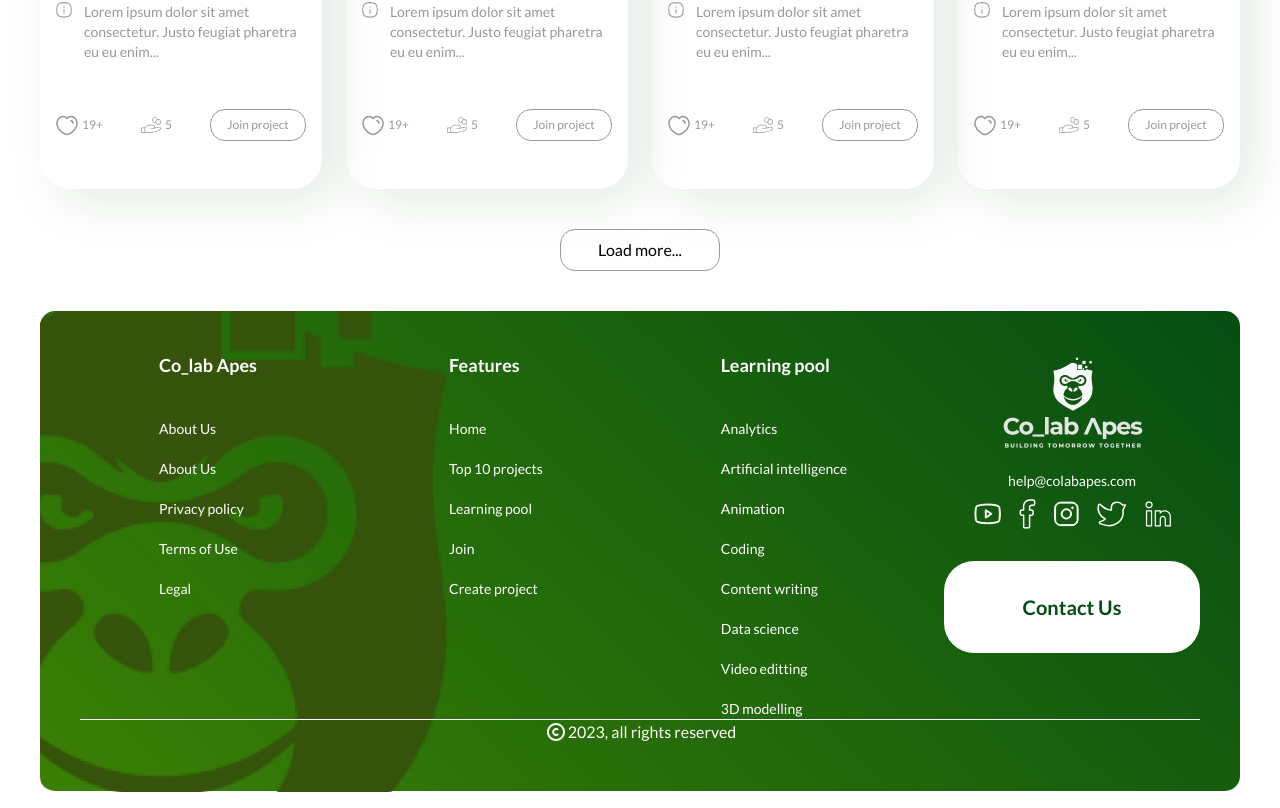
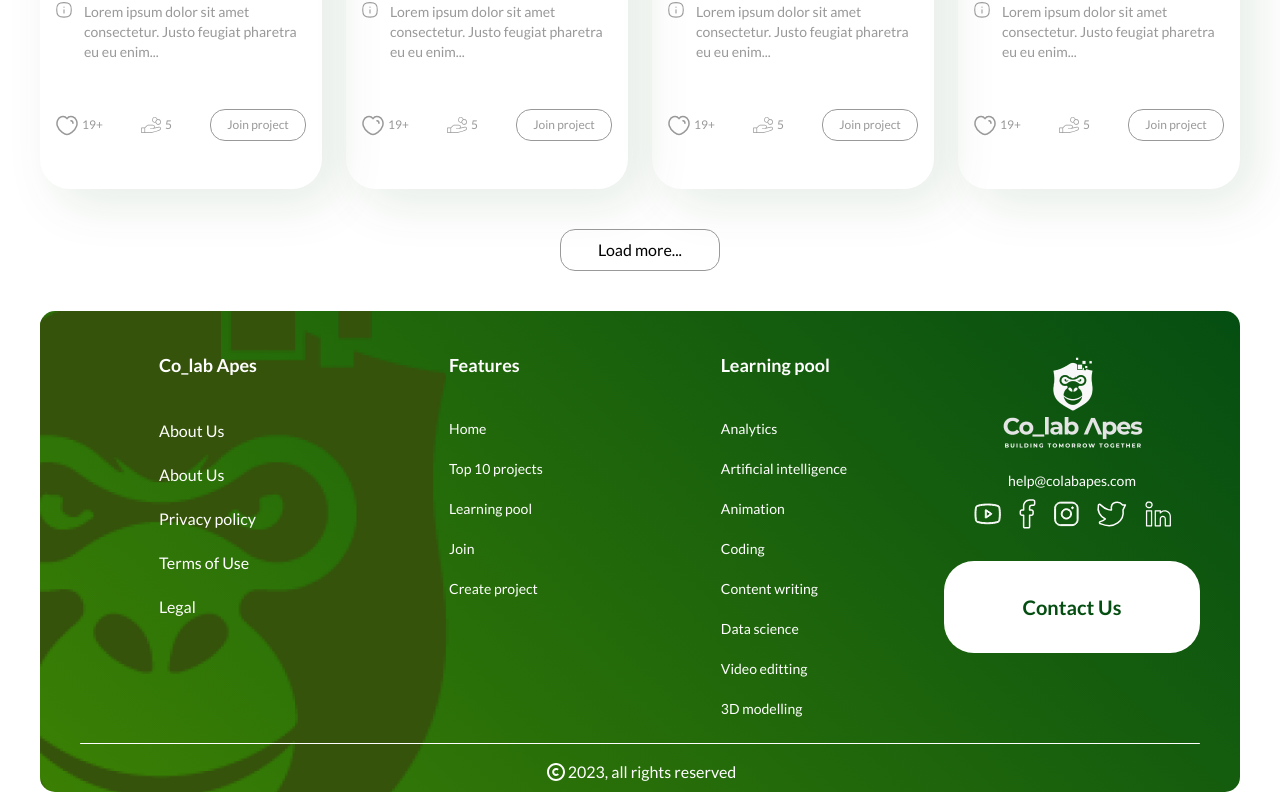
Before and after one commit to Colab-Apes/landingpage, a React (Create React App) app: page /home in a window 1280 px wide. Shown: the part 1835-2643 px from the top of the page. Built offline with nearby package versions, Linux system fonts and the light colour scheme.

Commit message:
removed bug

```diff
--- a/src/Components/HomePageComponents/Footer.jsx
+++ b/src/Components/HomePageComponents/Footer.jsx
@@ -14,30 +14,30 @@ const Footer = () => {
           className="bottom-0 lg:top-0 absolute object-contain w-[26rem] rounded-l-[15px] left-0 z-[1] "
         />
         <div className="grid grid-cols-2 lg:grid-cols-4 z-[10] text-white pt-10 h-full gap-x-8 gap-y-10 lg:gap-y-0 ">
-          <div className="flex flex-col w-fit mx-auto   text-sm text-left z-[3] gap-y-5">
+          <div className="flex flex-col w-fit mx-auto   text-left z-[3] gap-y-5">
             <p className="text-lg font-bold ">Co_lab Apes</p>
             <p className=" mt-5">About Us</p>
-            <p className="ss">About Us</p>
-            <p className="ss">Privacy policy</p>
-            <p className="ss">Terms of Use</p> <p className="ss">Legal</p>
+            <p className="">About Us</p>
+            <p className="">Privacy policy</p>
+            <p className="">Terms of Use</p> <p className="">Legal</p>
           </div>
           <div className="flex flex-col w-fit mx-auto   text-sm text-left z-[3] gap-y-5">
             <p className="text-lg font-bold">Features</p>
             <p className=" mt-5">Home</p>
-            <p className="ss">Top 10 projects</p>
-            <p className="ss">Learning pool</p> <p className="ss">Join </p>
-            <p className="ss">Create project</p>
+            <p className="">Top 10 projects</p>
+            <p className="">Learning pool</p> <p className="">Join </p>
+            <p className="">Create project</p>
           </div>
           <div className="flex flex-col w-fit mx-auto   text-sm text-left z-[3] gap-y-5">
             <p className="text-lg font-bold">Learning pool</p>
             <p className="mt-5">Analytics</p>
-            <p className="ss">Artificial intelligence</p>{" "}
-            <p className="ss">Animation </p>
-            <p className="ss">Coding</p>
-            <p className="ss">Content writing</p>
-            <p className="ss">Data science</p>
-            <p className="ss">Video editting</p>
-            <p className="ss">3D modelling</p>
+            <p className="">Artificial intelligence</p>{" "}
+            <p className="">Animation </p>
+            <p className="">Coding</p>
+            <p className="">Content writing</p>
+            <p className="">Data science</p>
+            <p className="">Video editting</p>
+            <p className="">3D modelling</p>
           </div>
           <div className="flex flex-col items-center z-[3] text-sm">
             <img src={logo} alt="" className="z-[2]" />
@@ -47,14 +47,14 @@ const Footer = () => {
               Contact Us
             </button>
           </div>
-          <div className="h-[0.1rem] rounded w-full bg-white z-[3] col-span-2 lg:col-span-4 "></div>
-          <div className="col-span-2 lg:col-span-4 flex justify-center items-center">
+          <div className="h-[0.1rem] rounded w-full bg-white z-[3] col-span-2 lg:col-span-4 lg:mt-6 "></div>
+          <div className="col-span-2 lg:col-span-4 flex justify-center items-center lg:mt-4 z-[3] mb-2">
             <div className="flex items-center">
               {" "}
               <div className="text-2xl">
                 <CgCopyright />
               </div>
-              <div className="ss">2023, all rights reserved</div>
+              <div className="">2023, all rights reserved</div>
             </div>
           </div>
         </div>
```
